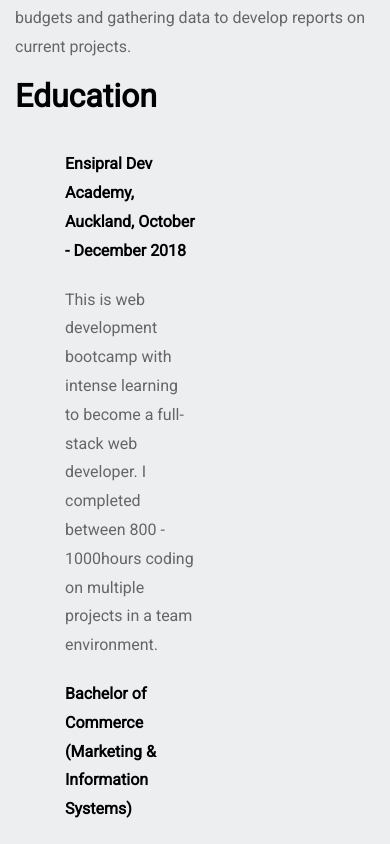
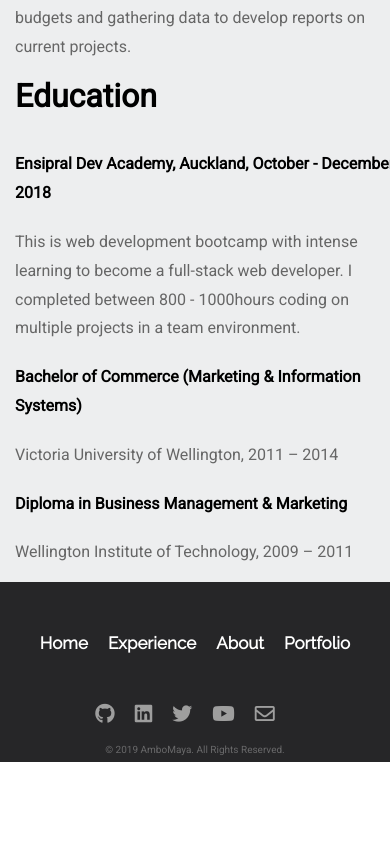
Before and after one commit to AmboMaya/Maya-Portfolio, a React app: page / in a window 390 px wide. Shown: the part 4340-5184 px from the top of the page. After the commit the page ends 5102 px from the top, so only its background shows below. Built offline with nearby package versions, Linux system fonts and the light colour scheme.

Commit message:
fixed margin on education part in experience component

```diff
--- a/public/main.css
+++ b/public/main.css
@@ -84,9 +84,11 @@ a.callToAction {
 	text-decoration: none;
 	color: #ffffff;
 }
+
 a.callToAction:hover {
   	opacity: 0.3;
 }
+
 .introLine p {
 	margin-top: 10px;
 	padding: 20px;
@@ -184,7 +186,7 @@ a.callToAction:hover {
 	display: flex;
 	flex-wrap: wrap;
 	background-color:#2d143d;
-	height: 500px;
+	height: auto;
 	justify-content: space-evenly;
 	flex-direction: row;
 }
@@ -331,6 +333,13 @@ a.callToAction:hover {
 	}
 }
 
+@media (max-width: 645px) {
+	.educationContainer div:nth-child(2) {
+		padding: 0;
+		width: 100vw;
+	}
+}
+
 /* Start of Footer component stlying, end in line 322*/
 
 .footerContainer {
```
